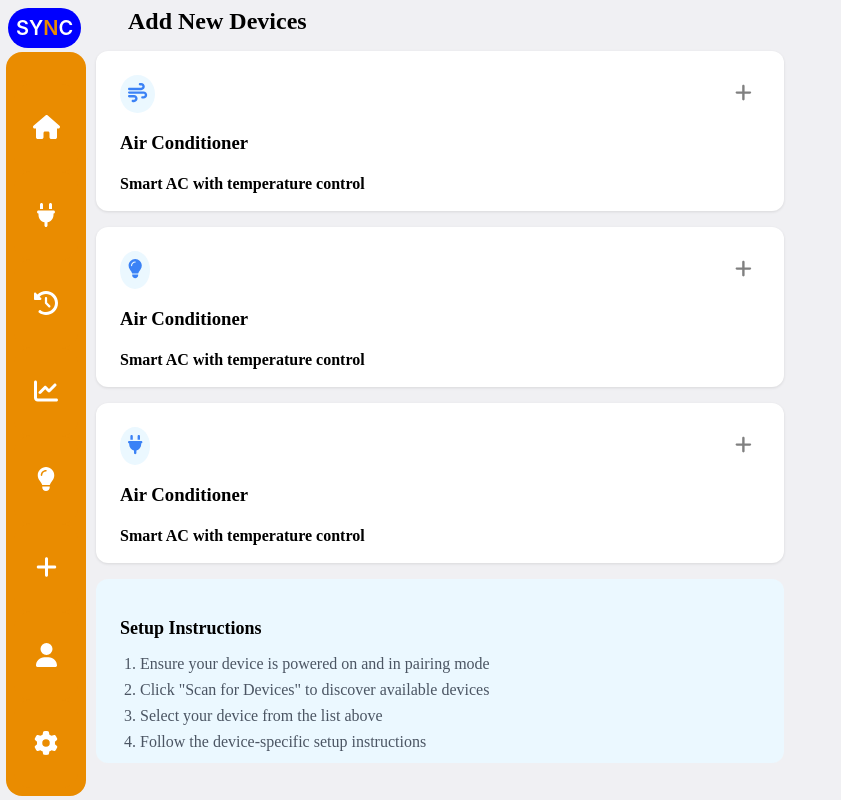
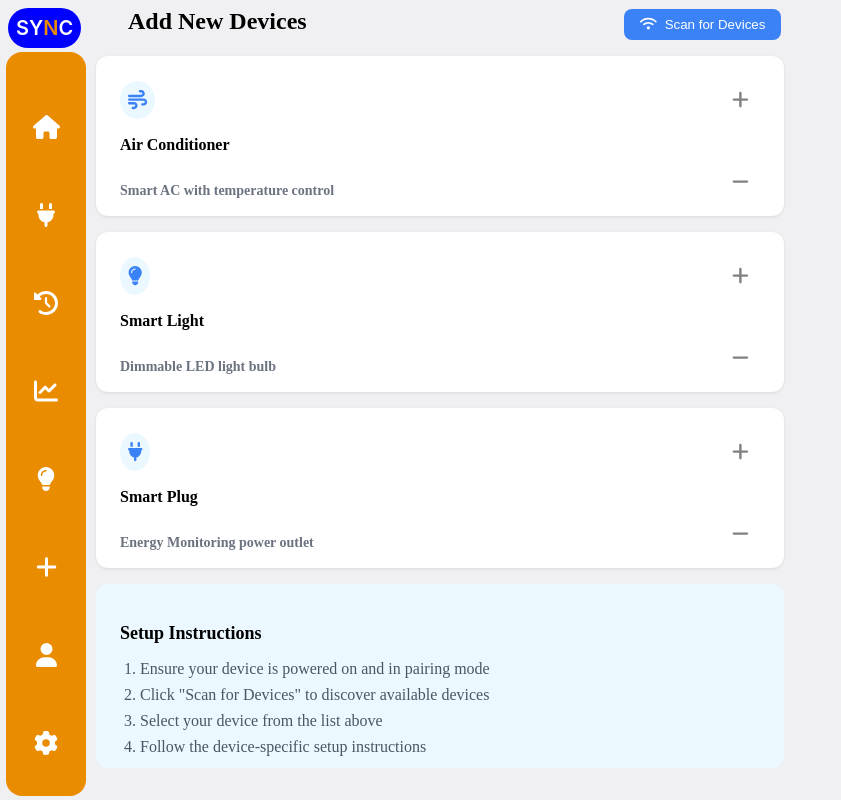
Before and after one commit to ls2092/F29PD-Frontend, a React (Vite) app: page / in a window 1280 px wide. Both pictures are taken after a click on the button 46 px from the left and 568 px from the top of the page. Shown: the whole page, without its empty margins (0-841 px from the left). Built offline with nearby package versions, Linux system fonts and the light colour scheme.

Commit message:
add device

```diff
--- a/src/AddDevice.tsx
+++ b/src/AddDevice.tsx
@@ -1,5 +1,5 @@
 import { FontAwesomeIcon } from "@fortawesome/react-fontawesome";
-import { faPlus, faWifi, faWind, faLightbulb, faPlug} from '@fortawesome/free-solid-svg-icons';
+import { faPlus, faWifi, faWind, faLightbulb, faPlug, faMinus} from '@fortawesome/free-solid-svg-icons';
 
 function AddDevice() {
     return (
@@ -8,6 +8,11 @@ function AddDevice() {
 
             <div className="add-H">
                 <h1>Add New Devices</h1>
+                <div className="header-btn">
+                    <button>
+                        <FontAwesomeIcon icon={faWifi} /> Scan for Devices
+                    </button>
+                </div>
             </div>
 
             <div className="add-containers">
@@ -24,7 +29,12 @@ function AddDevice() {
 
                     <div className="text1">
                         <h3>Air Conditioner</h3>
-                        <h4>Smart AC with temperature control</h4>
+                        <div className="del-btn">
+                            <h4>Smart AC with temperature control</h4>
+                            <button>
+                                <FontAwesomeIcon icon={faMinus} />
+                            </button>
+                        </div>
                     </div>
                 </div>
 
@@ -40,8 +50,13 @@ function AddDevice() {
                     </div>
 
                     <div className="text1">
-                        <h3>Air Conditioner</h3>
-                        <h4>Smart AC with temperature control</h4>
+                        <h3>Smart Light</h3>
+                        <div className="del-btn">
+                            <h4>Dimmable LED light bulb</h4>
+                            <button>
+                                <FontAwesomeIcon icon={faMinus} />
+                            </button>
+                        </div>
                     </div>
                 </div>
 
@@ -57,12 +72,18 @@ function AddDevice() {
                         </div>
 
                     <div className="text1">
-                        <h3>Air Conditioner</h3>
-                        <h4>Smart AC with temperature control</h4>
+                        <h3>Smart Plug</h3>
+                            <div className="del-btn">
+                                <h4>Energy Monitoring power outlet</h4>
+                                <button>
+                                    <FontAwesomeIcon icon={faMinus} />
+                                </button>
+                            </div>
                     </div>
                 </div>
+                </div>
 
-            </div>
+
 
         <div className="instructions">
             <h2>Setup Instructions</h2>
--- a/src/index.css
+++ b/src/index.css
@@ -476,7 +476,7 @@ h1{
   font-weight: bold;
 }
 
-/*.header button{
+.header-btn button{
   display: flex;
   flex-direction: row;
   gap: 0.5rem;
@@ -488,12 +488,12 @@ h1{
   cursor: pointer;
   transition: background-color 0.3s;
   margin-top: -2.6rem;
-  margin-left: 55rem;
+  margin-left: 38rem;
 }
 
-.header button:hover{
+.header-btn button:hover{
   background-color: #2563eb;
-}*/
+}
 
 .add-containers{
   display: flex;
@@ -547,6 +547,7 @@ h1{
   font-size: 1.2rem;
 }
 
+
 .button-A #right-btn{
   background-color: white;
   color: gray;
@@ -556,10 +557,46 @@ h1{
   transition: background-color 0.3s;
   cursor: pointer;
   border: none;
+  height: 2.5rem;
+  width: 2.5rem;
 }
 
+.del-btn button:hover,
 .button-A #right-btn:hover{
   background-color: #f3f4f6;
+}
+
+.del-btn{
+  display: flex;
+  flex-direction: row;
+  justify-content: space-between;
+}
+
+.del-btn button{
+  background-color: white;
+  color: gray;
+  padding: 0.5rem 0.5rem 0.5rem 0.5rem;
+  margin-bottom: 1vh;
+  font-size: 1.2rem;
+  height: 2.5rem;
+  width: 2.5rem;
+  border-radius: 50%;
+  transition: background-color 0.3s;
+  cursor: pointer;
+  border: none;
+}
+
+.text1 h3{
+  font-size: inherit;
+  font-weight: 600;
+  margin-bottom: 0.5rem;
+}
+
+.text1 h4{
+  font-size: 0.7rem;
+  color: rgb(107 114 128);
+  font-size: 0.875rem;
+  line-height: 1.25rem;
 }
 
 .instructions h2 {
```
